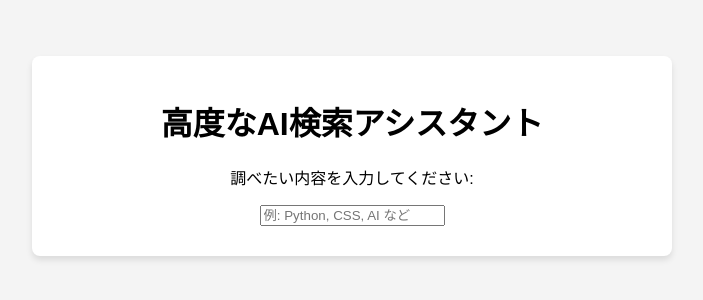
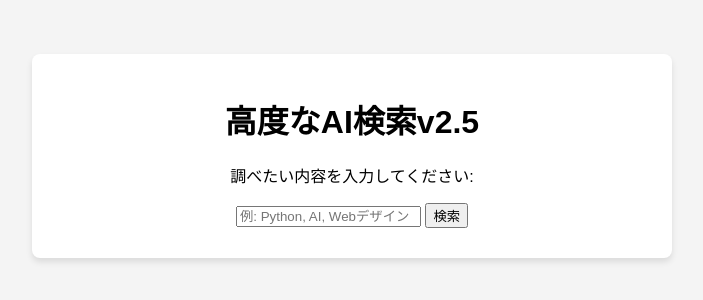
Before and after one commit to fuugafuu/v1.0, a plain HTML site: page index.html in a window 1280 px wide. Shown: the part 244-544 px from the top of the page, without its empty margins (288-991 px from the left). Drawn offline with Linux system fonts and the light colour scheme.

Commit message:
Update index.html

```diff
--- a/index.html
+++ b/index.html
@@ -3,15 +3,16 @@
 <head>
   <meta charset="UTF-8">
   <meta name="viewport" content="width=device-width, initial-scale=1.0">
-  <title>高度なAI検索アシスタント</title>
+  <title>高度なAI検索v2.5</title>
   <link rel="stylesheet" href="style.css">
 </head>
 <body>
   <div class="search-container">
-    <h1>高度なAI検索アシスタント</h1>
+    <h1>高度なAI検索v2.5</h1>
     <p>調べたい内容を入力してください:</p>
-    <input type="text" id="search-input" placeholder="例: Python, CSS, AI など" oninput="fetchSuggestions()">
-    <div id="suggestions"></div>
+    <input type="text" id="search-input" placeholder="例: Python, AI, Webデザイン">
+    <button id="search-button">検索</button>
+    <div class="suggestions" id="suggestions"></div>
     <div class="results" id="results"></div>
   </div>
   <script src="script.js"></script>
```
